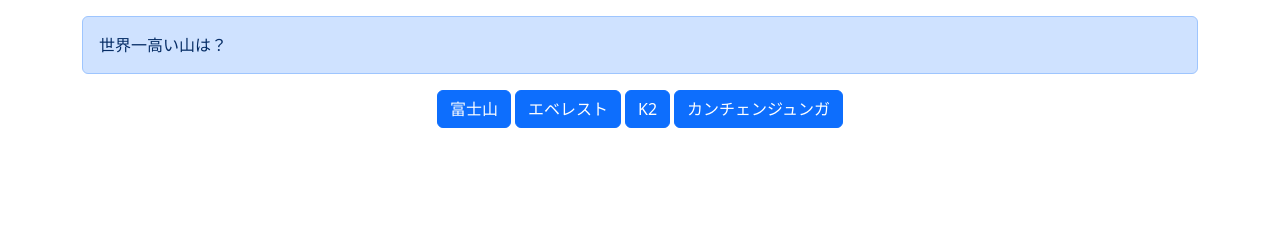
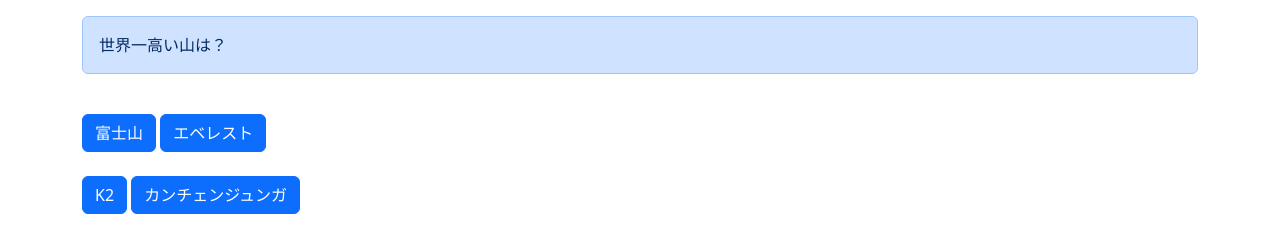
Before and after one commit to shasha56/game, a plain HTML site: page index.html in a window 1280 px wide. Drawn offline with nearby package versions, Linux system fonts and the light colour scheme.

Commit message:
Update index.html

```diff
--- a/index.html
+++ b/index.html
@@ -1,7 +1,7 @@
 <!doctype html>
 <html class="no-js" lang="ja">
 
-<head>
+<link>
     <meta charset="utf-8">
     <meta name="viewport" content="width=device-width, initial-scale=1">
     <title>クイズゲーム</title>
@@ -10,18 +10,21 @@
     <link rel="manifest" href="site.webmanifest">
     <link href="https://cdn.jsdelivr.net/npm/bootstrap@5.3.0/dist/css/bootstrap.min.css" rel="stylesheet" integrity="sha384-9ndCyUaIbzAi2FUVXJi0CjmCapSmO7SnpJef0486qhLnuZ2cdeRhO02iuK6FUUVM" crossorigin="anonymous">
     <meta name="theme-color" content="#fafafa">
+    <link rel="stylesheet" href="quiz.css"></link>
 </head>
 
 <body>
+    <div class="hidden correct"></div>
     <div class="container">
         <div id="js-question" class="mt-3 alert alert-primary" role="alert">
             A simple primary alert—check it out!
         </div>
-        <div class="d-flex justify-content-center">
-            <button type="button" class="btn btn-primary">Primary</button>
-            <button type="button" class="ms-1 btn btn-primary">Primary</button>
-            <button type="button" class="ms-1 btn btn-primary">Primary</button>
-            <button type="button" class="ms-1 btn btn-primary">Primary</button>
+        <br class="d-flex justify-content-center">
+            <button type="button" class="ml mr btn btn-primary">Primary</button>
+            <button type="button" class="ml btn btn-primary">Primary</button>
+            <br></br>
+            <button type="button" class="ml mr btn btn-primary">Primary</button>
+            <button type="button" class="ml btn btn-primary">Primary</button>
         </div>
     </div>
     <script src="quiz.js"></script>
```
